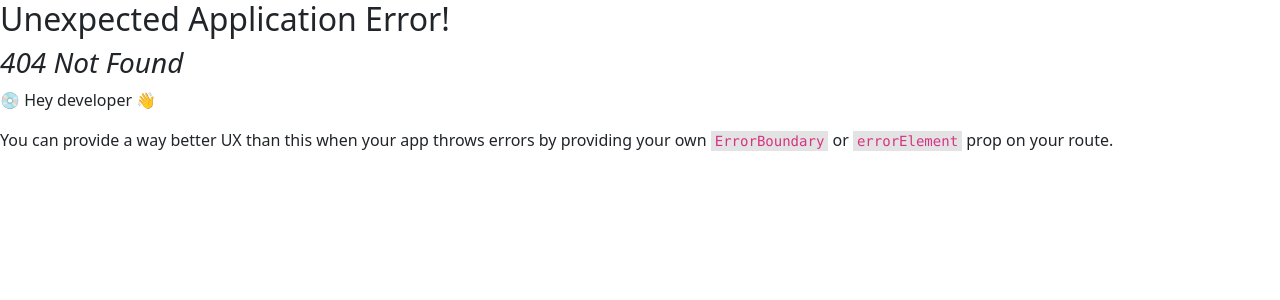
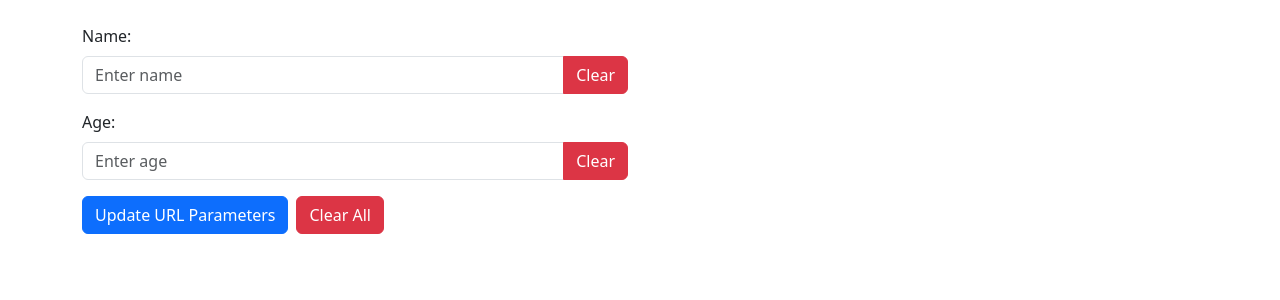
Before and after one commit to RagibShariar/E-commerce-dashboard, a React (Vite) app: page /test in a window 1280 px wide. Before the commit this address had no page. Shown: the top 300 px of the page. Built offline with nearby package versions, Linux system fonts and the light colour scheme.

Commit message:
searchParams test with raw react

```diff
--- /dev/null
+++ b/src/pages/Test.jsx
@@ -0,0 +1,158 @@
+import { useState, useEffect } from 'react';
+
+/**
+ * SearchParamsDemo Component
+ *
+ * This component demonstrates the management of URL search parameters in a React application.
+ * Features:
+ * - Set and update URL parameters
+ * - Clear individual parameters
+ * - Clear all parameters
+ * - Sync URL parameters with form state
+ */
+const Test = () => {
+  const [name, setName] = useState('');
+  const [age, setAge] = useState('');
+
+  /**
+   * Effect hook to initialize form fields from URL parameters on component mount
+   * This ensures the form state matches URL parameters when the page loads
+   */
+  useEffect(() => {
+    const searchParams = new URLSearchParams(window.location.search);
+    const nameParam = searchParams.get('name');
+    const ageParam = searchParams.get('age');
+
+    // Only update state if parameters exist in URL
+    if (nameParam) setName(nameParam);
+    if (ageParam) setAge(ageParam);
+  }, []);
+
+  /**
+   * Updates the URL with provided search parameters
+   */
+  const updateURL = (params) => {
+    const newUrl = `${window.location.pathname}${params ? `?${params}` : ''}`;
+    window.history.pushState({ path: newUrl }, '', newUrl);
+  };
+
+  /**
+   * Handles form submission by updating URL with current form values
+   * This function collects all non-empty form values and updates the URL
+   */
+  const handleSubmit = () => {
+    const searchParams = new URLSearchParams();
+    // Only add parameters if they have values
+    if (name) searchParams.set('name', name);
+    if (age) searchParams.set('age', age);
+    updateURL(searchParams.toString());
+  };
+
+  /**
+   * Clears the name parameter from both state and URL
+   * Preserves other parameters if they exist
+   */
+  const clearNameParam = () => {
+    setName('');
+    const searchParams = new URLSearchParams(window.location.search);
+    searchParams.delete('name');
+    updateURL(searchParams.toString());
+  };
+
+  /**
+   * Clears the age parameter from both state and URL
+   * Preserves other parameters if they exist
+   */
+  const clearAgeParam = () => {
+    setAge('');
+    const searchParams = new URLSearchParams(window.location.search);
+    searchParams.delete('age');
+    updateURL(searchParams.toString());
+  };
+
+  /**
+   * Clears all parameters and resets form state
+   * Removes all search parameters from URL
+   */
+  const clearAllParams = () => {
+    setName('');
+    setAge('');
+    updateURL('');
+  };
+
+  return (
+    // Main container with Bootstrap styling
+    <div className="container mt-4">
+      {/* Name Field Row */}
+      <div className="row mb-3">
+        <div className="col-md-6">
+          <label className="form-label">Name:</label>
+          {/* Input group for name field and its clear button */}
+          <div className="input-group">
+            <input
+              type="text"
+              value={name}
+              onChange={(e) => setName(e.target.value)}
+              className="form-control"
+              placeholder="Enter name"
+            />
+            <button
+              onClick={clearNameParam}
+              className="btn btn-danger"
+              title="Clear name parameter"
+            >
+              Clear
+            </button>
+          </div>
+        </div>
+      </div>
+
+      {/* Age Field Row */}
+      <div className="row mb-3">
+        <div className="col-md-6">
+          <label className="form-label">Age:</label>
+          {/* Input group for age field and its clear button */}
+          <div className="input-group">
+            <input
+              type="number"
+              value={age}
+              onChange={(e) => setAge(e.target.value)}
+              className="form-control"
+              placeholder="Enter age"
+            />
+            <button
+              onClick={clearAgeParam}
+              className="btn btn-danger"
+              title="Clear age parameter"
+            >
+              Clear
+            </button>
+          </div>
+        </div>
+      </div>
+
+      {/* Action Buttons Row */}
+      <div className="row">
+        <div className="col">
+          <button
+            onClick={handleSubmit}
+            className="btn btn-primary me-2"
+            title="Update URL with current values"
+          >
+            Update URL Parameters
+          </button>
+
+          <button
+            onClick={clearAllParams}
+            className="btn btn-danger"
+            title="Clear all parameters"
+          >
+            Clear All
+          </button>
+        </div>
+      </div>
+    </div>
+  );
+};
+
+export default Test;
--- a/src/routes/routes.jsx
+++ b/src/routes/routes.jsx
@@ -6,11 +6,16 @@ import AllProducts from "../pages/AllProducts";
 import EditProduct from "../pages/EditProduct";
 import Login from "../pages/Login";
 import ProtectedRoutes from "./ProtectedRoutes";
+import Test from "../pages/Test";
 
 export const router = createBrowserRouter([
   {
     path: "/login",
     element: <Login />,
+  },
+  {
+    path: "/test",
+    element: <Test/>
   },
   {
     path: "/",
```
